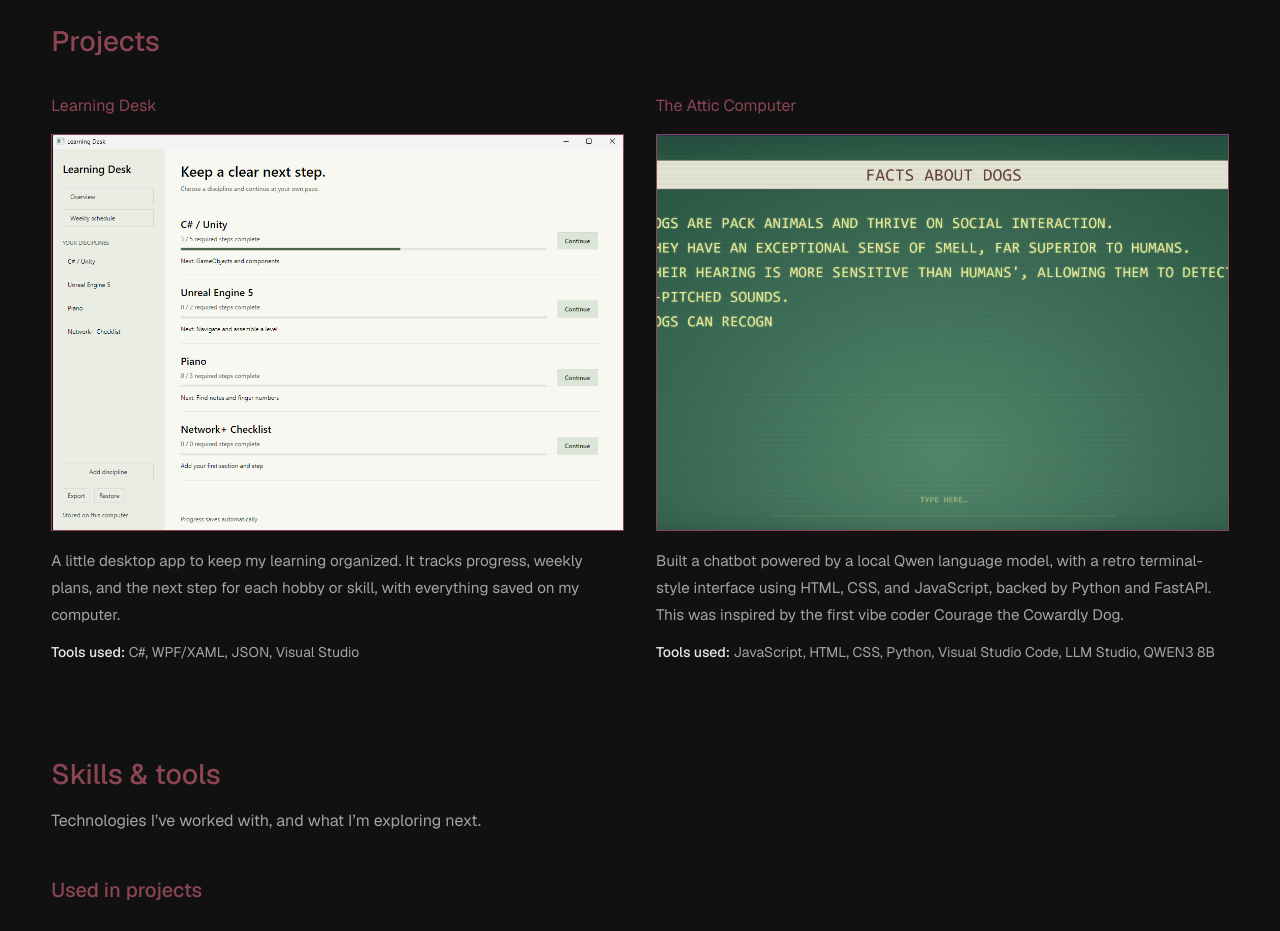
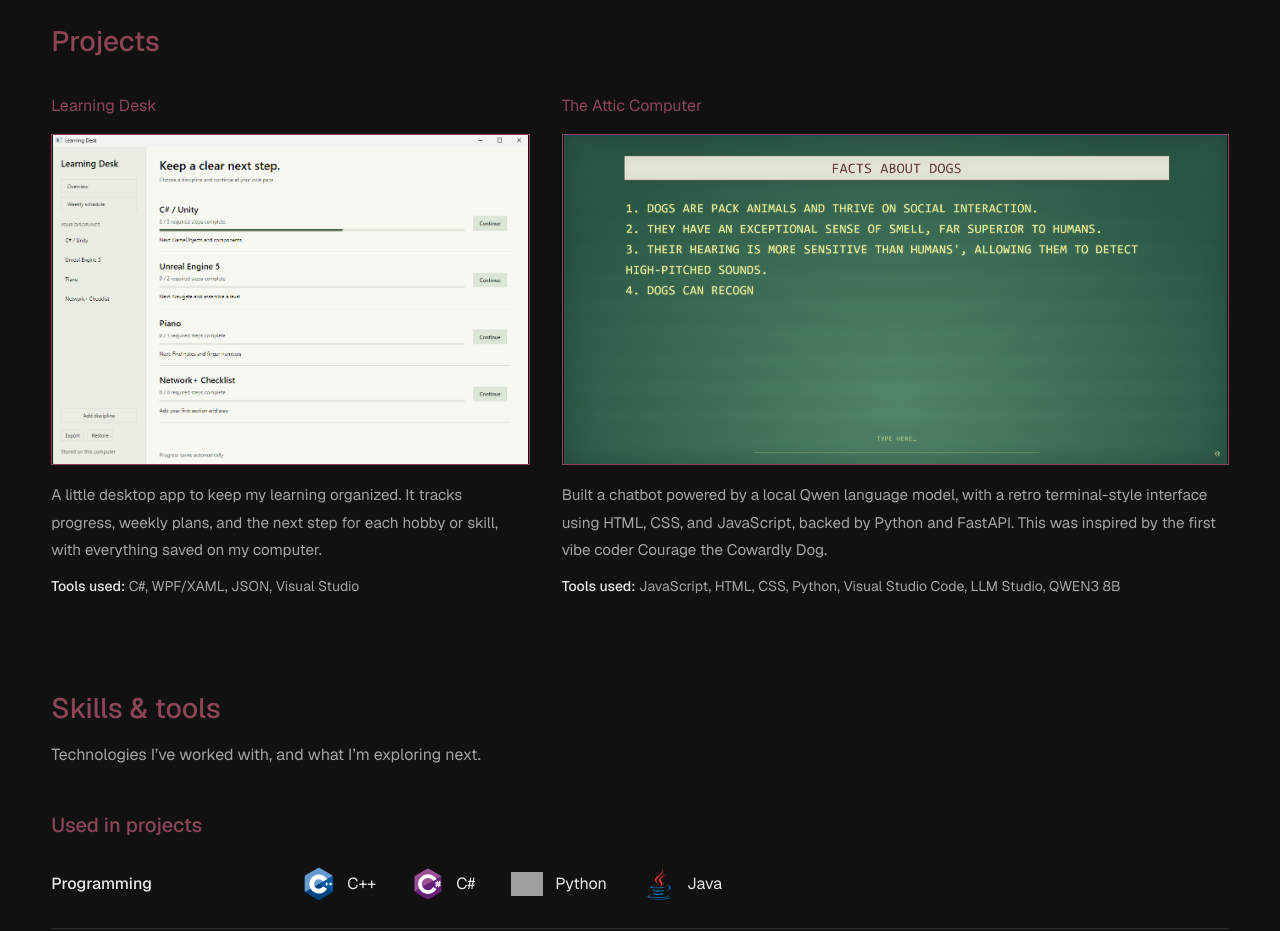
Before and after one commit to vinciible/vinciible.github.io, a Next.js app: page / in a window 1280 px wide. Shown: the part 800-1731 px from the top of the page. Built offline with nearby package versions, Linux system fonts and the light colour scheme; grey boxes are pictures that could not be loaded.

Commit message:
fixed sizing once more

```diff
--- a/app/page.tsx
+++ b/app/page.tsx
@@ -63,7 +63,7 @@ export default function Home() {
 
                 <article className="project">
                   <h3>The Attic Computer</h3>
-                  <div className="project-screenshot">
+                  <div className="project-screenshot project-screenshot-wide">
                     <Image
                       src="/images/Project2Image.png"
                       alt="Chat showing research about dogs in a retro terminal-like interface."
--- a/app/section-background.css
+++ b/app/section-background.css
@@ -63,8 +63,18 @@ html body {
 }
 
 .project-screenshot-fill {
-  object-fit: cover;
+  object-fit: contain;
   object-position: center;
+}
+
+.projects-grid .project-screenshot-wide {
+  aspect-ratio: 2551 / 1268;
+}
+
+@media (min-width: 641px) {
+  .work-container .projects-grid {
+    grid-template-columns: minmax(0, 1.442728443fr) minmax(0, 2.011829653fr);
+  }
 }
 
 .project-description {
```
